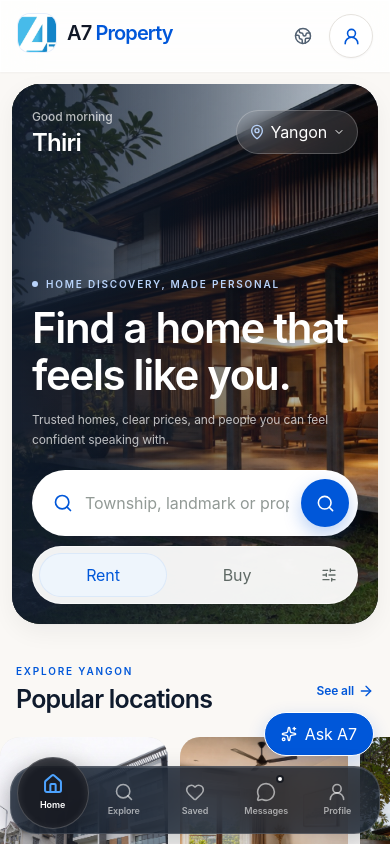
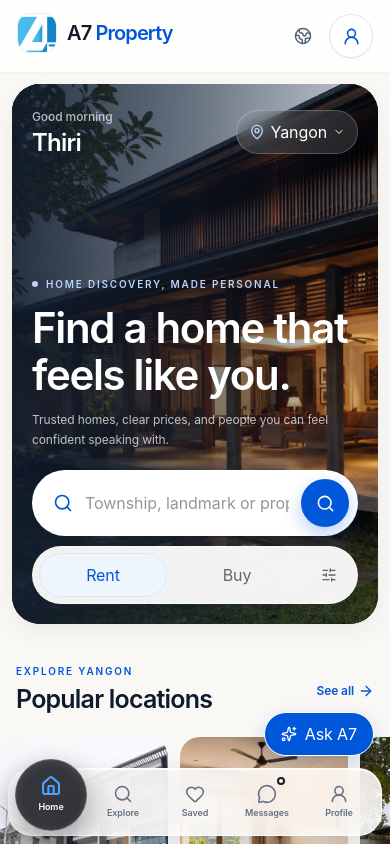
Before and after one commit to aungpyaeheinofficial-pixel/A7-Property-Mobile-V3-, a Next.js app: page / in a window 390 px wide. Shown: the top 844 px of the page. Built offline with nearby package versions, Linux system fonts and the light colour scheme.

Commit message:
use light glass mobile navigation

```diff
--- a/components/layout/mobile-bottom-nav.tsx
+++ b/components/layout/mobile-bottom-nav.tsx
@@ -37,7 +37,7 @@ function MobileBottomNav() {
 
   return (
     <nav
-      className="fixed inset-x-2.5 bottom-[max(.625rem,env(safe-area-inset-bottom))] z-[80] mx-auto grid h-[68px] max-w-[520px] grid-cols-5 rounded-[26px] border border-white/16 bg-[rgba(12,25,43,.78)] px-1.5 shadow-[0_10px_28px_rgba(15,23,42,.22),inset_0_1px_0_rgba(255,255,255,.12)] backdrop-blur-[22px] backdrop-saturate-[1.6] lg:hidden"
+      className="fixed inset-x-2 bottom-[max(.5rem,env(safe-area-inset-bottom))] z-[80] mx-auto grid h-[68px] max-w-[520px] grid-cols-5 rounded-[24px] border border-white/90 bg-[rgba(255,255,255,.84)] px-1.5 shadow-[0_8px_26px_rgba(20,40,70,.14),inset_0_1px_0_rgba(255,255,255,.95)] backdrop-blur-[24px] backdrop-saturate-[1.7] lg:hidden"
       aria-label={tx("Primary mobile navigation", "မိုဘိုင်းအဓိက လမ်းညွှန်")}
     >
       {items.map((item) => {
@@ -50,7 +50,7 @@ function MobileBottomNav() {
             aria-current={active ? "page" : undefined}
             className={cn(
               "relative flex min-w-0 flex-col items-center justify-center gap-0.5 rounded-[20px] px-0.5 text-[9px] font-semibold transition-[color,transform] duration-200 active:scale-[.96]",
-              active ? "text-white" : "text-[rgba(255,255,255,.58)] hover:text-white",
+              active ? "text-white" : "text-[#667085] hover:text-a7-blue",
             )}
           >
             {active && (
@@ -62,9 +62,9 @@ function MobileBottomNav() {
               />
             )}
             <motion.span animate={reduceMotion ? undefined : { y: active ? -8 : 0, scale: active ? 1.06 : 1 }} transition={reduceMotion ? { duration: 0 } : a7Motion.spring} className="relative z-10 grid place-items-center">
-              <Icon className={cn("size-[20px] transition-[color,fill] duration-200", active ? "text-[#4DA3FF]" : "text-[rgba(255,255,255,.58)]", active && item.id === "saved" && "fill-current")} strokeWidth={active ? 2.3 : 1.9} />
+              <Icon className={cn("size-[20px] transition-[color,fill] duration-200", active ? "text-[#4DA3FF]" : "text-[#667085]", active && item.id === "saved" && "fill-current")} strokeWidth={active ? 2.3 : 1.9} />
             </motion.span>
-            <motion.span animate={reduceMotion ? undefined : { y: active ? -6 : 0, opacity: 1 }} transition={reduceMotion ? { duration: 0 } : a7Motion.base} className={cn("relative z-10 max-w-full truncate px-0.5", active ? "text-white" : "text-[rgba(255,255,255,.58)]")}>{isMyanmar ? item.labelMy : item.label}</motion.span>
+            <motion.span animate={reduceMotion ? undefined : { y: active ? -6 : 0, opacity: 1 }} transition={reduceMotion ? { duration: 0 } : a7Motion.base} className={cn("relative z-10 max-w-full truncate px-0.5", active ? "text-white" : "text-[#667085]")}>{isMyanmar ? item.labelMy : item.label}</motion.span>
             {item.id === "messages" && <span className="absolute right-[25%] top-2 z-20 size-2 rounded-full border-2 border-[#181B22] bg-white" aria-hidden="true" />}
           </Link>
         );
```
